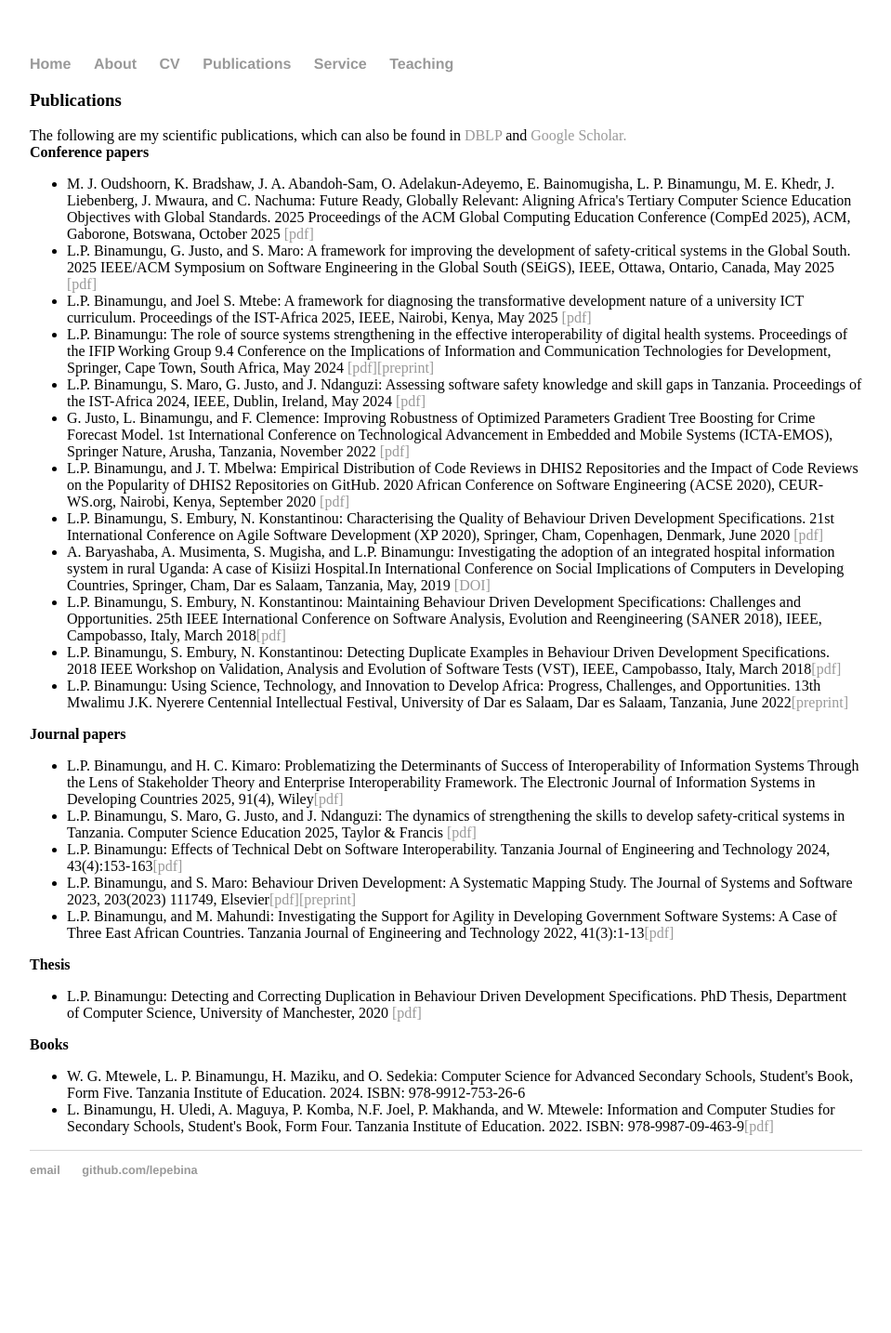
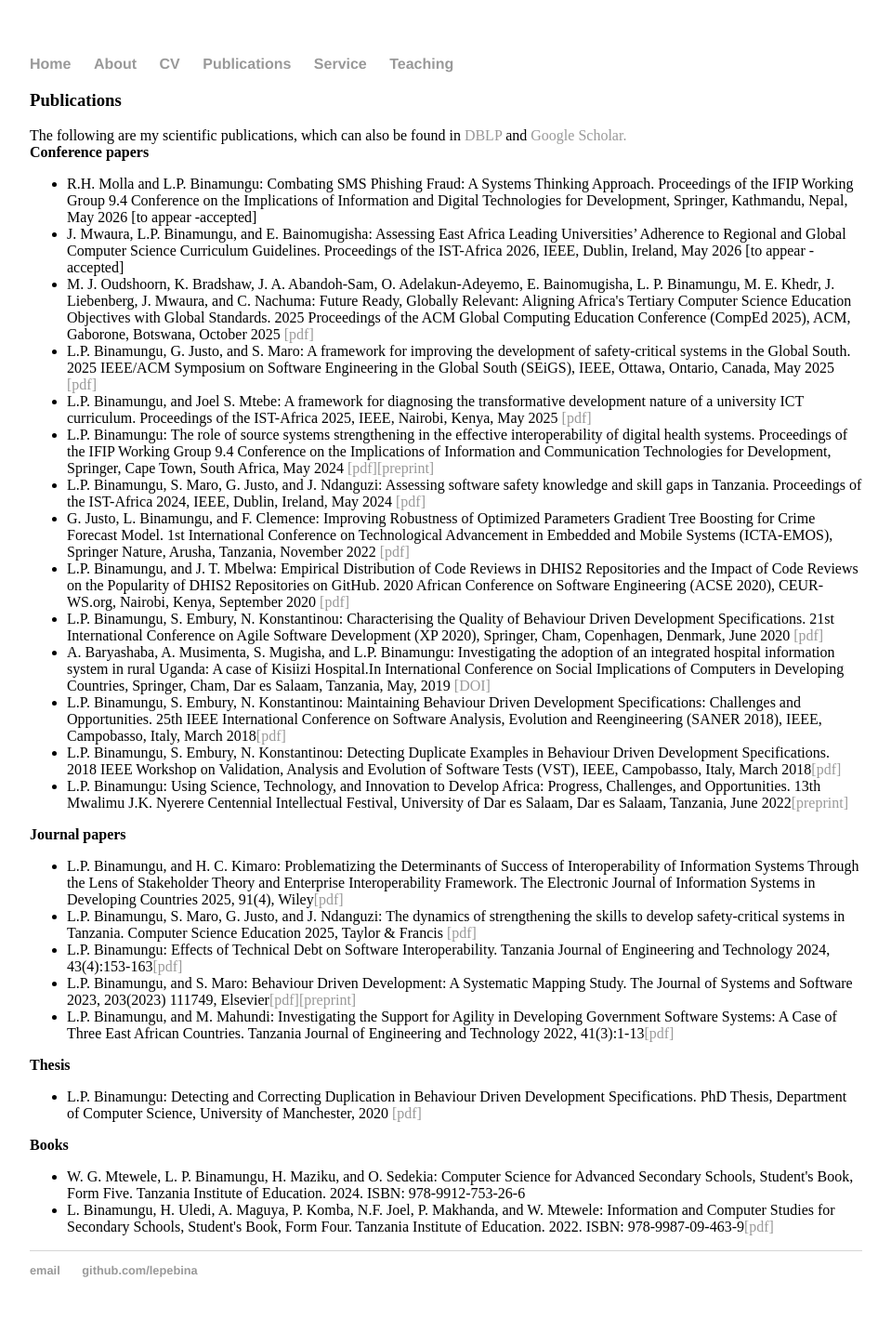
Before and after one commit to lepebina/lepebina.github.io, a Jekyll site: the page built from publications.html, in a window 1280 px wide. Shown: the whole page at 93% size, without its empty margins (160-1119 px from the left). Built offline with Jekyll 4.4.1, drawn with Linux system fonts in a browser that asks for light colours; before the commit the page ends 1326 px from its top, so only the background shows below that.

Commit message:
Update publications.html

```diff
--- a/publications.html
+++ b/publications.html
@@ -8,7 +8,9 @@ title: Leonard Peter Binamungu
 
 	<b>Conference papers</b>
 	<ul>
-	     <li>M. J. Oudshoorn, K. Bradshaw, J. A. Abandoh-Sam, O. Adelakun-Adeyemo, E. Bainomugisha, L. P. Binamungu, M. E. Khedr, J. Liebenberg, J. Mwaura, and C. Nachuma: Future Ready, Globally Relevant: Aligning Africa's Tertiary Computer Science Education Objectives with Global Standards. 2025 Proceedings of the ACM Global Computing Education Conference (CompEd 2025), ACM, Gaborone, Botswana, October 2025 <a href="https://dl.acm.org/doi/abs/10.1145/3736251.3749527">[pdf]</a></li>
+	    <li>R.H. Molla and L.P. Binamungu: Combating SMS Phishing Fraud: A Systems Thinking Approach. Proceedings of the IFIP Working Group 9.4 Conference on the Implications of Information and Digital Technologies for Development, Springer,  Kathmandu, Nepal, May 2026 [to appear -accepted]</li>
+         <li>J. Mwaura, L.P. Binamungu, and E. Bainomugisha: Assessing East Africa Leading Universities’ Adherence to Regional and Global Computer Science Curriculum Guidelines. Proceedings of the IST-Africa 2026, IEEE, Dublin, Ireland, May 2026 [to appear -accepted]</li>
+		<li>M. J. Oudshoorn, K. Bradshaw, J. A. Abandoh-Sam, O. Adelakun-Adeyemo, E. Bainomugisha, L. P. Binamungu, M. E. Khedr, J. Liebenberg, J. Mwaura, and C. Nachuma: Future Ready, Globally Relevant: Aligning Africa's Tertiary Computer Science Education Objectives with Global Standards. 2025 Proceedings of the ACM Global Computing Education Conference (CompEd 2025), ACM, Gaborone, Botswana, October 2025 <a href="https://dl.acm.org/doi/abs/10.1145/3736251.3749527">[pdf]</a></li>
 		<li>L.P. Binamungu, G. Justo, and S. Maro:  A framework for improving the development of safety-critical systems in the Global South. 2025 IEEE/ACM Symposium on Software Engineering in the Global South (SEiGS), IEEE, Ottawa, Ontario, Canada, May 2025 <a href="https://doi.org/10.1109/SEiGS66664.2025.00005">[pdf]</a></li>
 	    <li>L.P. Binamungu, and Joel S. Mtebe: A framework for diagnosing the transformative development nature of a university ICT curriculum. Proceedings of the IST-Africa 2025, IEEE, Nairobi, Kenya, May 2025 <a href="http://www.ist-africa.org/Conference2025/outbox/ISTAfrica_Paper_ref_196_14452.pdf">[pdf]</a></li>
 	    <li>L.P. Binamungu: The role of source systems strengthening in the effective interoperability of digital health systems. Proceedings of the IFIP Working Group 9.4 Conference on the Implications of Information and Communication Technologies for Development, Springer, Cape Town, South Africa, May 2024 <a href="https://link.springer.com/chapter/10.1007/978-3-031-66986-6_23">[pdf]</a><a href="source-systems-role-in-interoperability.pdf">[preprint]</a></li>
```
